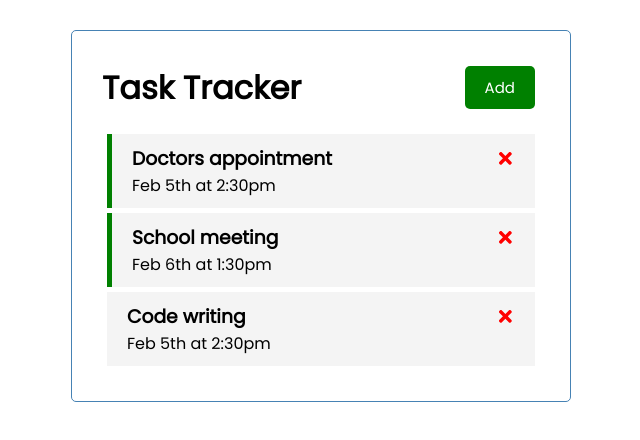
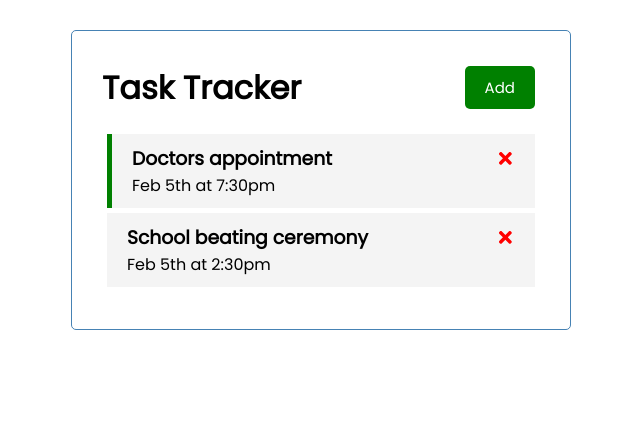
Before and after one commit to neelxie/tasker, a React (Create React App) app: page / in a window 1280 px wide. Shown: the top 440 px of the page, without its empty margins (319-959 px from the left). Built offline with nearby package versions, Linux system fonts and the light colour scheme; data requests are answered from the project's data file.

Commit message:
Add new changes

```diff
--- a/db.json
+++ b/db.json
@@ -1,19 +1,16 @@
 {
-  "posts": [
+  "tasks": [
     {
       "id": 1,
-      "title": "json-server",
-      "author": "typicode"
+      "text": "Doctors appointment",
+      "day": "Feb 5th at 7:30pm",
+      "reminder": true
+    },
+    {
+      "id": 3,
+      "text": "School beating ceremony",
+      "day": "Feb 5th at 2:30pm",
+      "reminder": false
     }
-  ],
-  "comments": [
-    {
-      "id": 1,
-      "body": "some comment",
-      "postId": 1
-    }
-  ],
-  "profile": {
-    "name": "typicode"
-  }
+  ]
 }
--- a/src/App.js
+++ b/src/App.js
@@ -1,31 +1,28 @@
-import React, { useState } from "react";
+import React, { useState, useEffect } from "react";
 
 import Header from "./components/Header";
 import Tasks from "./components/Tasks";
 import { AddTask } from "./components/AddTask";
 function App() {
   const [showAddTask, setShowAddTask] = useState(false);
-  const [tasks, setTasks] = useState([
-    {
-      id: 1,
-      text: "Doctors appointment",
-      day: "Feb 5th at 2:30pm",
-      reminder: true,
-    },
-    {
-      id: 2,
-      text: "School meeting",
-      day: "Feb 6th at 1:30pm",
-      reminder: true,
-    },
-    {
-      id: 3,
-      text: "Code writing",
-      day: "Feb 5th at 2:30pm",
-      reminder: false,
-    },
-  ]);
+  const [tasks, setTasks] = useState([]);
 
+  useEffect(() =>{
+    const getTasks = async () => {
+      const tasksFromServer = await fetchTasks()
+      setTasks(tasksFromServer)
+    }
+
+    getTasks()
+  }, [])
+
+  //fetch tasks
+  const fetchTasks = async () => {
+    const res = await fetch('http://localhost:5000/tasks')
+    const data = await res.json()
+
+    return data
+  }
   // add task
 
   const addTask = (task) => {
@@ -35,7 +32,10 @@ function App() {
     setTasks([...tasks, newTask]);
   };
   // delete task
-  const deleteTask = (id) => {
+  const deleteTask = async (id) => {
+    await fetch(`http://localhost:5000/tasks/${id}`,{
+      method: 'DELETE'
+    })
     setTasks(tasks.filter((task) => task.id !== id));
   };
 
--- a/src/components/Tasks.js
+++ b/src/components/Tasks.js
@@ -3,8 +3,8 @@ import Task from "./Task";
 const Tasks = ({ tasks, onDelete, onToggle }) => {
   return (
     <>
-      {tasks.map((task) => (
-        <Task key={task.id} task={task} onDelete={onDelete} onToggle={onToggle}/>
+      {tasks.map((task, index) => (
+        <Task key={index} task={task} onDelete={onDelete} onToggle={onToggle}/>
       ))}
     </>
   );
```
